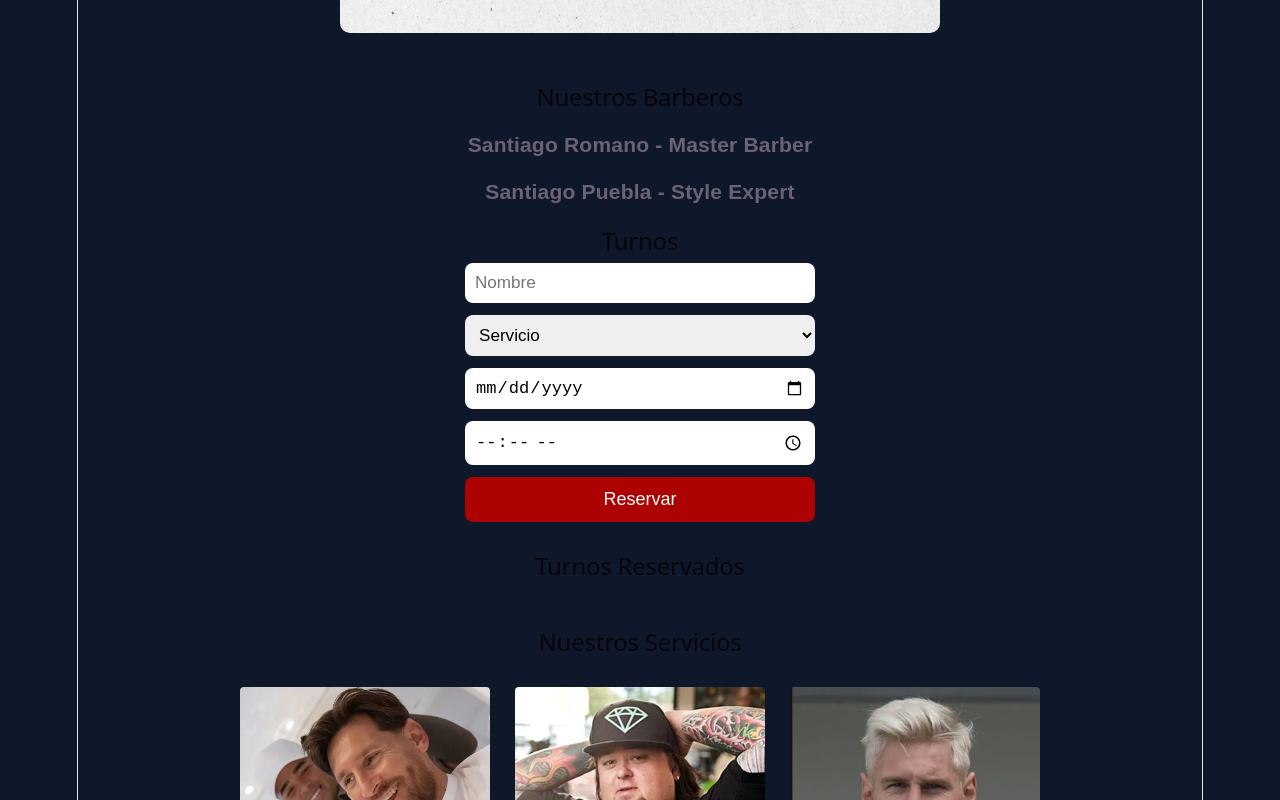
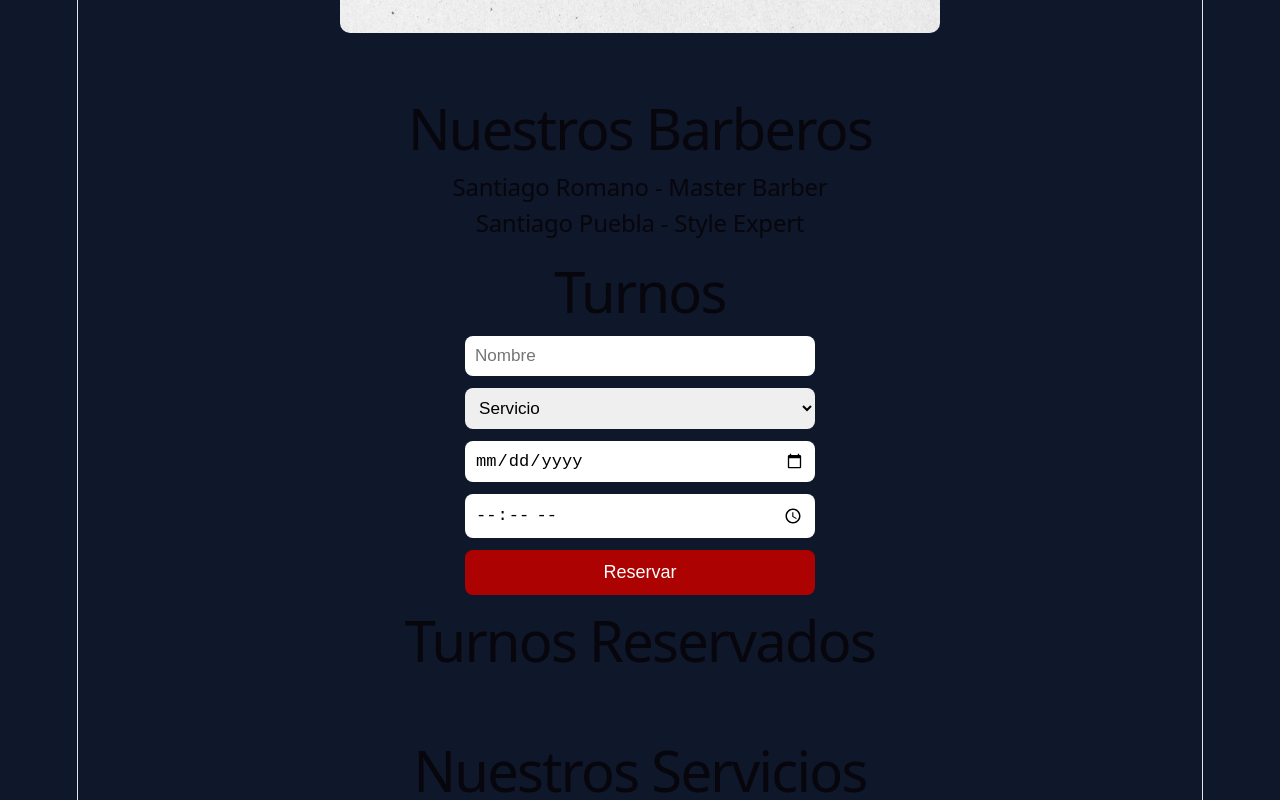
Before and after one commit to SantiDev03/puebla-romano, a React (Vite) app: page / in a window 1280 px wide. Shown: the part 500-1300 px from the top of the page. Built offline with nearby package versions, Linux system fonts and the light colour scheme.

Commit message:
Cambios en tipografia de nuestros barberos

```diff
--- a/src/components/Barber.jsx
+++ b/src/components/Barber.jsx
@@ -4,9 +4,9 @@ function Barber() {
   return (
     <div className="min-h-screen bg-black text-white flex flex-col items-center justify-center p-6">
       <section className="text-center mb-8">
-        <h2 className="text-3xl font-bold">Nuestros Barberos</h2>
-        <h3 className="mt-2 text-white">Santiago Romano - Master Barber</h3>
-        <h3 className="text-white">Santiago Puebla - Style Expert</h3>
+        <h1 className="text-3xl font-bold">Nuestros Barberos</h1>
+        <h2 className="mt-2 text-white">Santiago Romano - Master Barber</h2>
+        <h2 className="text-white">Santiago Puebla - Style Expert</h2>
       </section>
     </div>
   );
--- a/src/components/Servicios.jsx
+++ b/src/components/Servicios.jsx
@@ -15,14 +15,14 @@ function Servicios() {
       className="seccion-servicios"
       style={{ textAlign: "center", color: "white", marginTop: "40px" }}
     >
-      <h2
+      <h1
         style={{
           display: "inline-block",
           paddingBottom: "2px",
         }}
       >
         Nuestros Servicios
-      </h2>
+      </h1>
       <div
         style={{
           display: "flex",
--- a/src/components/Turnos.jsx
+++ b/src/components/Turnos.jsx
@@ -38,7 +38,7 @@ function Turnos() {
 
   return (
     <div>
-      <h2>Turnos</h2>
+      <h1>Turnos</h1>
 
       <form onSubmit={handleSubmit}>
         <input
@@ -70,7 +70,7 @@ function Turnos() {
         <button type="submit">Reservar</button>
       </form>
 
-      <h2>Turnos Reservados</h2>
+      <h1>Turnos Reservados</h1>
 
       <ul>
         {turnos.map((t, index) => (
```
